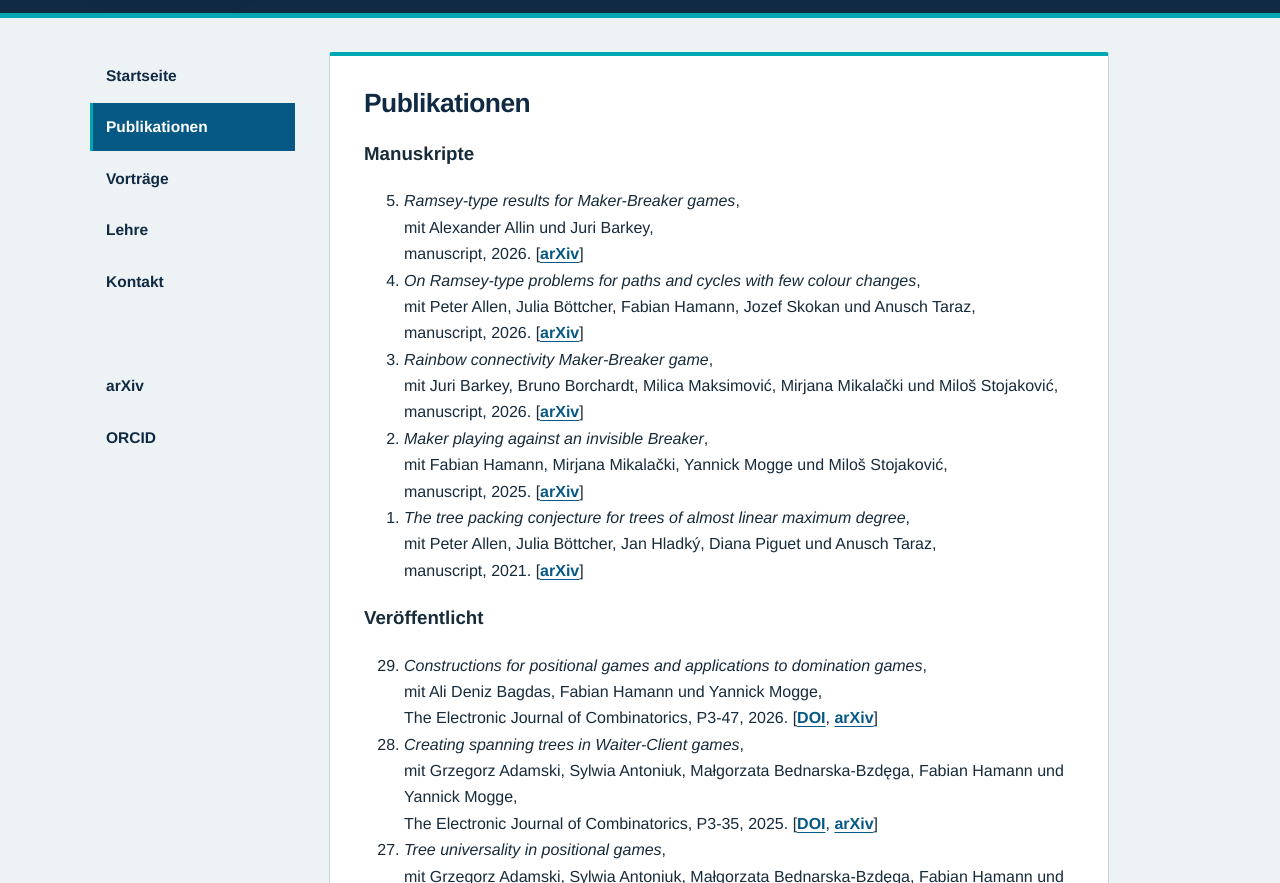
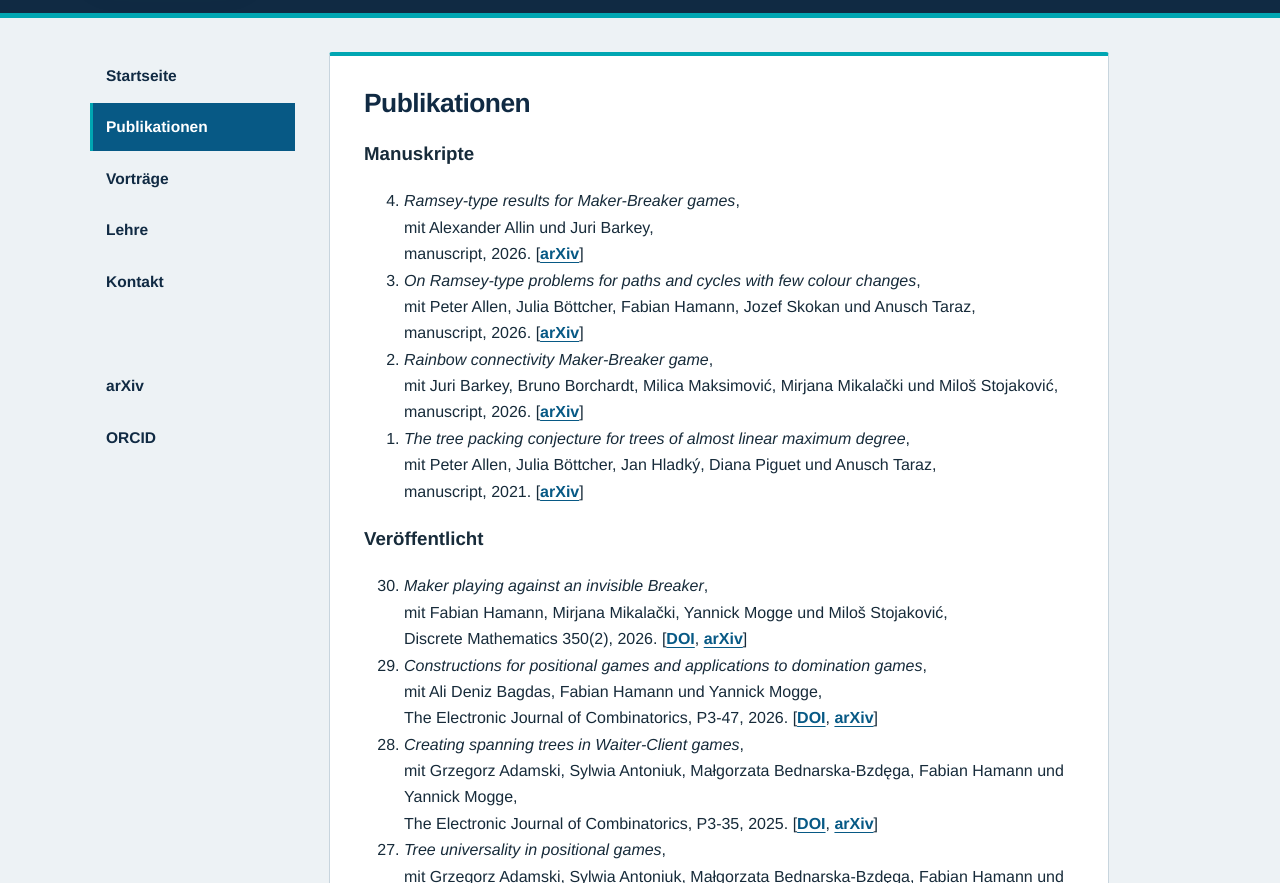
Before and after one commit to denniscle/website, a plain HTML site: page publikationen.html in a window 1280 px wide. Shown: the part 217-1100 px from the top of the page. Drawn offline with Linux system fonts and the light colour scheme; a script that the page names is missing.

Commit message:
Modify publikationen.html with new publications
Updated publication details and added a new manuscript entry.

```diff
--- a/publikationen.html
+++ b/publikationen.html
@@ -155,13 +155,6 @@ ORCID
     </li>
 
     <li>
-	<em>Maker playing against an invisible Breaker</em>, <br>
-	mit Fabian Hamann, Mirjana Mikalački, Yannick Mogge und Miloš Stojaković, <br>
-	manuscript, 2025.
-	[<a href="https://arxiv.org/abs/2507.22519">arXiv</a>]
-    </li>
-
-    <li>
 	<em>The tree packing conjecture for trees of almost linear maximum degree</em>, <br>
 	mit Peter Allen, Julia Böttcher, Jan Hladký, Diana Piguet und Anusch Taraz, <br>
 	manuscript, 2021.
@@ -173,6 +166,14 @@ ORCID
 <h3>Veröffentlicht</h3>
 
 <ol reversed>
+	<li>
+	<em>Maker playing against an invisible Breaker</em>, <br>
+	mit Fabian Hamann, Mirjana Mikalački, Yannick Mogge und Miloš Stojaković, <br>
+	Discrete Mathematics 350(2), 2026.
+	[<a href="https://doi.org/10.1016/j.disc.2026.115503">DOI</a>,
+	<a href="https://arxiv.org/abs/2507.22519">arXiv</a>]
+    </li>
+
     <li>
 	<em>Constructions for positional games and applications to domination games</em>, <br>
 	mit Ali Deniz Bagdas, Fabian Hamann und Yannick Mogge, <br>
```
